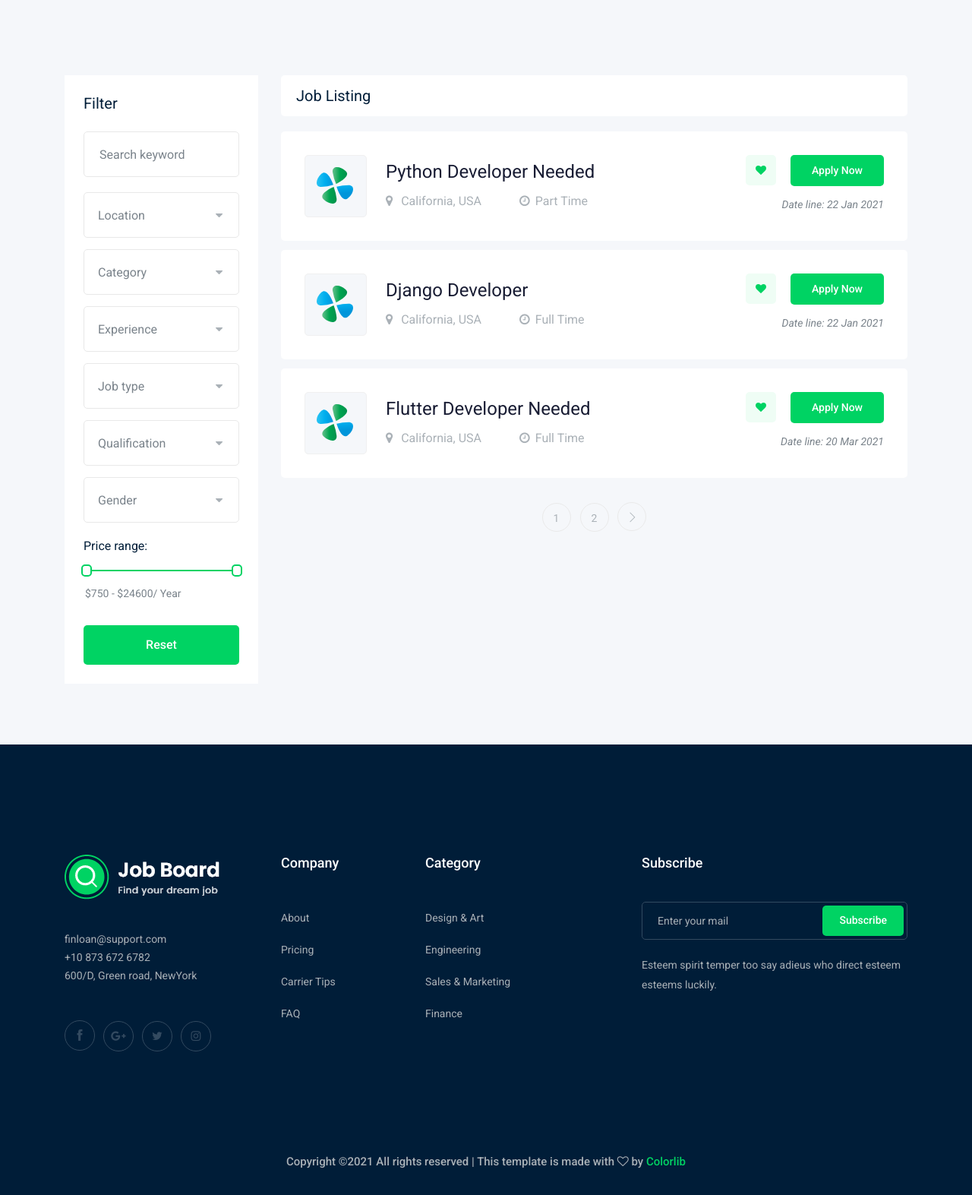
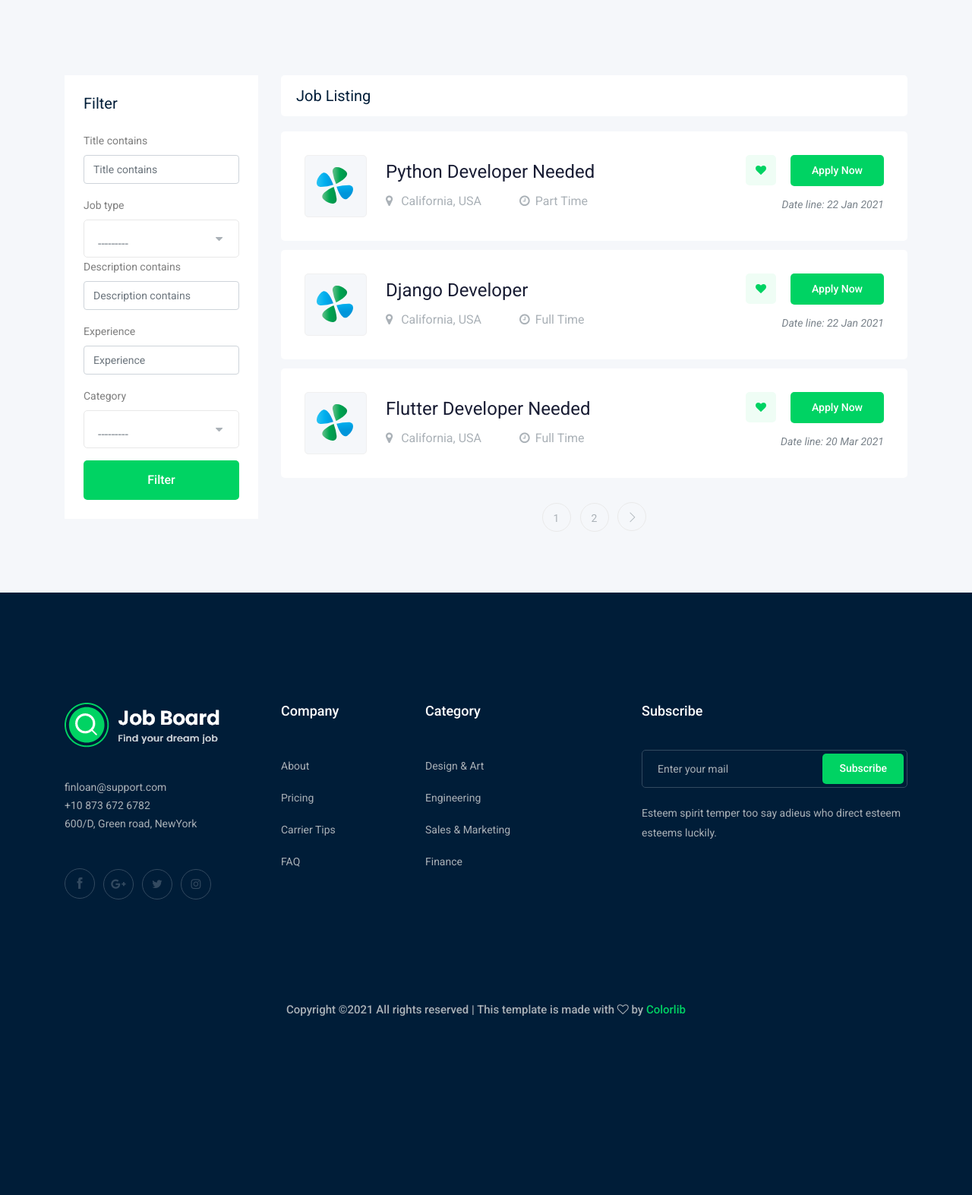
Before and after one commit to SaadEssam/Django-Job-Board, a Django app: page /jobs/ in a window 1280 px wide. Shown: the part 352-1925 px from the top of the page at 76% size. After the commit the page ends 1690 px from the top, so only its background shows below. Run offline with Django 3.2, Linux system fonts and the light colour scheme; data comes from the database, SQL or seed files in the repository; some libraries are stand-ins or nearby versions.

Commit message:
add filter jobs

```diff
--- /dev/null
+++ b/job/filters.py
@@ -0,0 +1,11 @@
+import django_filters
+from .models import Job
+
+class JobFilter(django_filters.FilterSet):
+    title = django_filters.CharFilter(lookup_expr='icontains')
+    description = django_filters.CharFilter(lookup_expr='icontains')
+
+    class Meta:
+        model = Job
+        fields = '__all__'
+        exclude = ['owner', 'published_at', 'vacancy', 'salary', 'Image', 'slug']
--- a/job/templates/job/job_list.html
+++ b/job/templates/job/job_list.html
@@ -1,4 +1,5 @@
 {% extends 'base.html' %}
+{% load bootstrap4 %}
 {% block body %}
 
 
@@ -24,79 +25,10 @@
                     <div class="job_filter white-bg">
                         <div class="form_inner white-bg">
                             <h3>Filter</h3>
-                            <form action="#">
-                                <div class="row">
-                                    <div class="col-lg-12">
-                                        <div class="single_field">
-                                            <input type="text" placeholder="Search keyword">
-                                        </div>
-                                    </div>
-                                    <div class="col-lg-12">
-                                        <div class="single_field">
-                                            <select class="wide">
-                                                <option data-display="Location">Location</option>
-                                                <option value="1">Rangpur</option>
-                                                <option value="2">Dhaka </option>
-                                            </select>
-                                        </div>
-                                    </div>
-                                    <div class="col-lg-12">
-                                        <div class="single_field">
-                                            <select class="wide">
-                                                <option data-display="Category">Category</option>
-                                                <option value="1">Category 1</option>
-                                                <option value="2">Category 2 </option>
-                                            </select>
-                                        </div>
-                                    </div>
-                                    <div class="col-lg-12">
-                                        <div class="single_field">
-                                            <select class="wide">
-                                                <option data-display="Experience">Experience</option>
-                                                <option value="1">Experience 1</option>
-                                                <option value="2">Experience 2 </option>
-                                            </select>
-                                        </div>
-                                    </div>
-                                    <div class="col-lg-12">
-                                        <div class="single_field">
-                                            <select class="wide">
-                                                <option data-display="Job type">Job type</option>
-                                                <option value="1">full time 1</option>
-                                                <option value="2">part time 2 </option>
-                                            </select>
-                                        </div>
-                                    </div>
-                                    <div class="col-lg-12">
-                                        <div class="single_field">
-                                            <select class="wide">
-                                                <option data-display="Qualification">Qualification</option>
-                                                <option value="1">Qualification 1</option>
-                                                <option value="2">Qualification 2</option>
-                                            </select>
-                                        </div>
-                                    </div>
-                                    <div class="col-lg-12">
-                                        <div class="single_field">
-                                            <select class="wide">
-                                                <option data-display="Gender">Gender</option>
-                                                <option value="1">male</option>
-                                                <option value="2">female</option>
-                                            </select>
-                                        </div>
-                                    </div>
-                                </div>
+                            <form method="GET">
+                                {% bootstrap_form myfilter.form %}
+                                <input type="submit" value="Filter" class="boxed-btn3 w-100 mt-3">
                             </form>
-                        </div>
-                        <div class="range_wrap">
-                            <label for="amount">Price range:</label>
-                            <div id="slider-range"></div>
-                            <p>
-                                <input type="text" id="amount" readonly style="border:0; color:#7A838B; font-size: 14px; font-weight:400;">
-                            </p>
-                        </div>
-                        <div class="reset_btn">
-                            <button  class="boxed-btn3 w-100" type="submit">Reset</button>
                         </div>
                     </div>
                 </div>
--- a/job/views.py
+++ b/job/views.py
@@ -1,20 +1,27 @@
+from django.db.models.query import QuerySet
 from django.shortcuts import redirect , render
 from .models import Job
 from django.core.paginator import Paginator
 from .form import ApplyForm , JobForm
 from django.urls import reverse
 from django.contrib.auth.decorators import login_required
-
+from .filters import JobFilter
 
 # Create your views here.
 
 def job_list(request):
     job_list = Job.objects.all()
+
+    myfilter = JobFilter(request.GET,queryset=job_list) # filter
+    job_list = myfilter.qs
+
+
     paginator = Paginator(job_list, 3) # Show 25 contacts per page.
     page_number = request.GET.get('page')
     page_obj = paginator.get_page(page_number)
 
-    context = {'jobs' : page_obj}  # tamplate name
+
+    context = {'jobs' : page_obj , 'myfilter' : myfilter}  # tamplate name
     return render(request, 'job/job_list.html', context)
 
 
--- a/project/settings.py
+++ b/project/settings.py
@@ -44,6 +44,7 @@
     # My Apps
     'job',
     "bootstrap4",
+    'django_filters',
 
 ]
 
```
